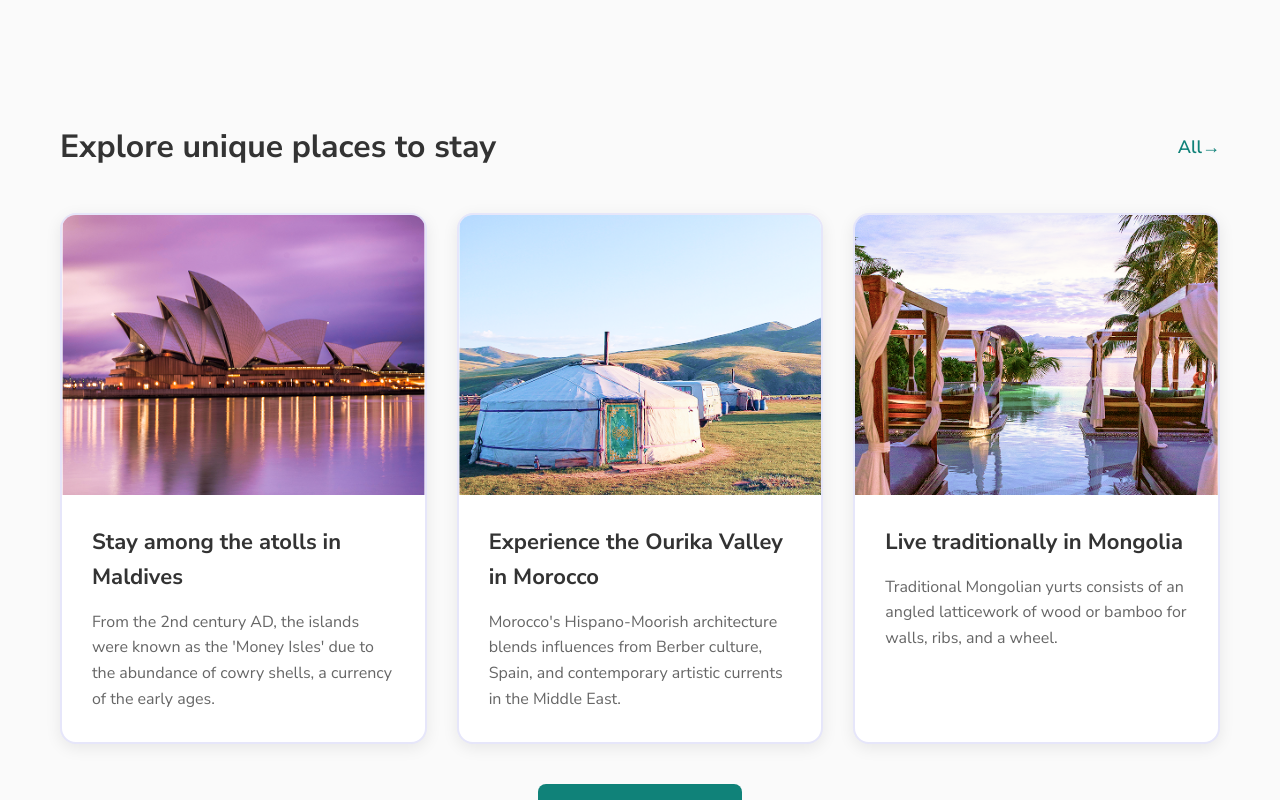
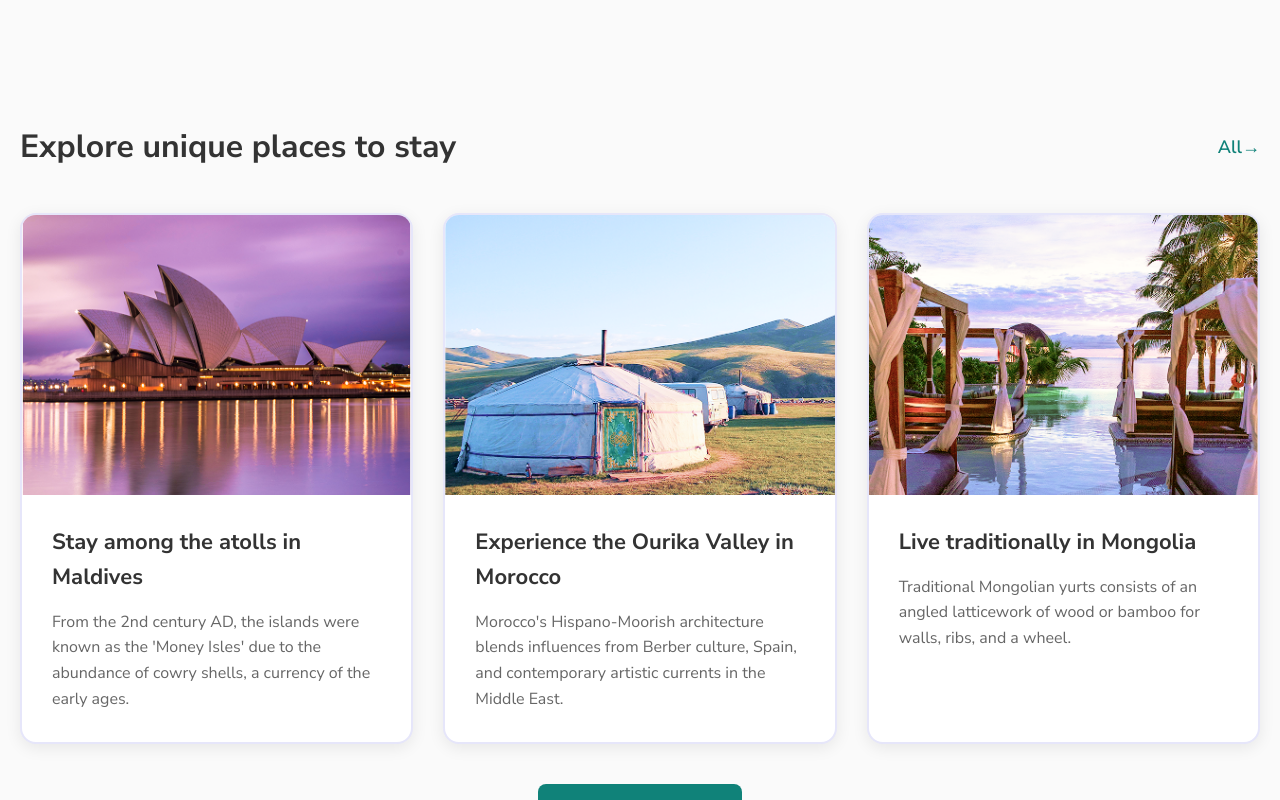
Before and after one commit to Alphatecks/Ibwangi-travels, a React (Vite) app: page / in a window 1280 px wide. Shown: the part 1700-2500 px from the top of the page. Built offline with nearby package versions, Linux system fonts and the light colour scheme; the HTML template or start-up script is replaced by a standard one.

Commit message:
Fix card alignment and spacing for 'People in San Francisco also searched for' and 'Find Places to Stay in Japan' sections

```diff
--- a/src/FlightSearchResults.css
+++ b/src/FlightSearchResults.css
@@ -422,6 +422,9 @@
   justify-content: space-between;
   align-items: center;
   margin-bottom: 40px;
+  max-width: 1400px;
+  margin-left: 0;
+  margin-right: 0;
 }
 
 .section-header h2 {
@@ -447,6 +450,9 @@
   grid-template-columns: repeat(auto-fit, minmax(400px, 1fr));
   gap: 40px;
   width: 100%;
+  max-width: 1400px;
+  margin-left: 0;
+  margin-right: 0;
 }
 
 .stay-card {
@@ -512,6 +518,10 @@
   grid-template-columns: repeat(auto-fit, minmax(400px, 1fr));
   gap: 40px;
   width: 100%;
+  justify-content: start;
+  max-width: 1400px;
+  margin-left: 0;
+  margin-right: 0;
 }
 
 .search-card {
```
